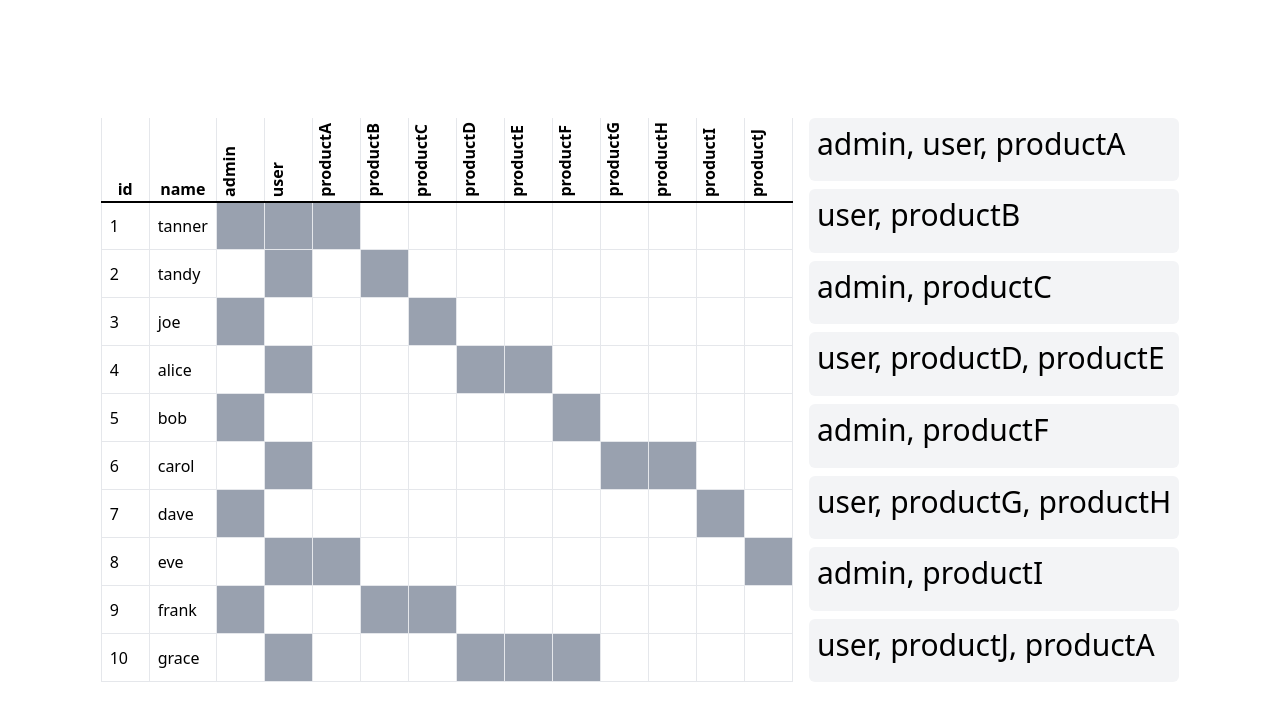
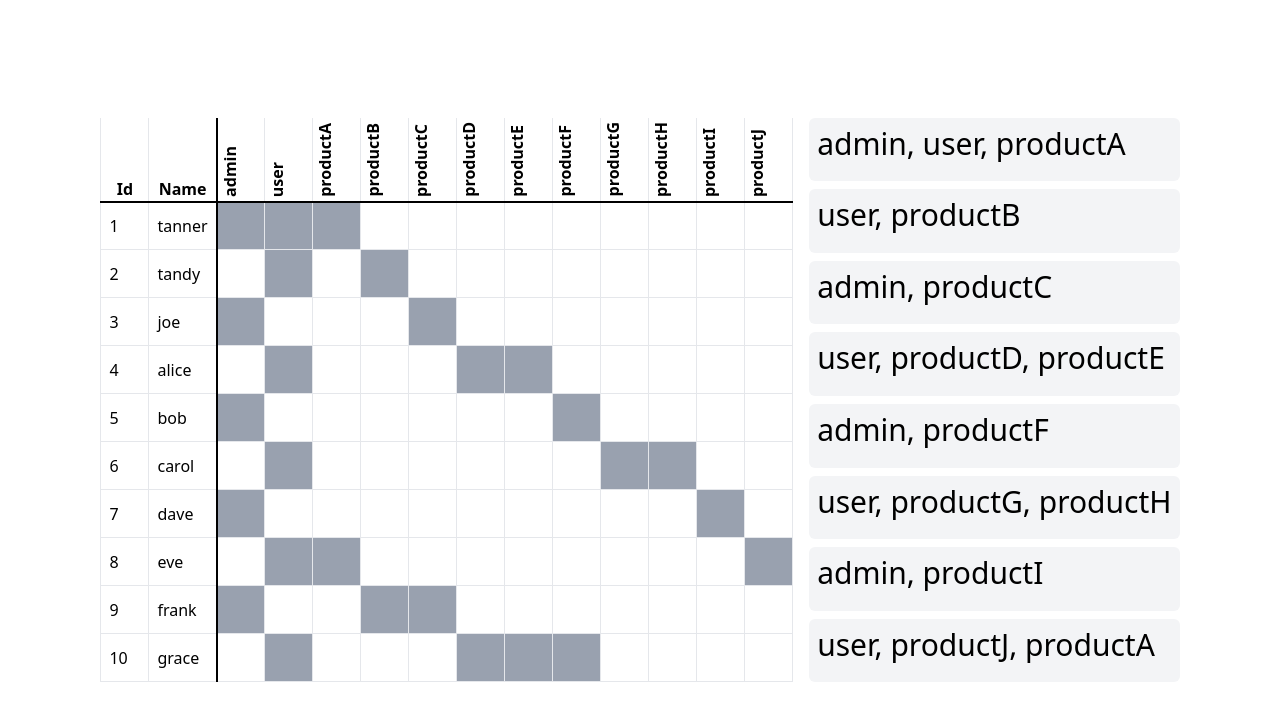
Before and after one commit to jkbh/access-analyzer-webapp, a React (Vite) app: page / in a window 1280 px wide. Shown: the top 720 px of the page. Built offline with nearby package versions, Linux system fonts and the light colour scheme.

Commit message:
feat: Add pinning for info columns to state

```diff
--- a/package.json
+++ b/package.json
@@ -1,7 +1,7 @@
 {
   "name": "access-analyzer-webapp",
   "private": true,
-  "version": "0.1.1",
+  "version": "0.1.2",
   "type": "module",
   "scripts": {
     "dev": "vite",
--- a/src/AccessTable/AccessTable.tsx
+++ b/src/AccessTable/AccessTable.tsx
@@ -18,9 +18,11 @@ export const AccessAnalyzer = () => {
 
   const roles = calculateAllRoles(data);
 
-  const userColumns: ColumnDef<User, string>[] = ["id", "name"].map((name) => ({
+  const userColumns: ColumnDef<User, string>[] = ["Id", "Name"].map((name) => ({
+    id: name.toLowerCase(),
     header: name,
-    accessorKey: name,
+    accessorKey: name.toLowerCase(),
+    enablePinning: true,
     cell: (cell) => <TextCell keyName={name} content={cell.getValue()} />,
   }));
 
@@ -48,6 +50,12 @@ export const AccessAnalyzer = () => {
     data,
     columns,
     getCoreRowModel: getCoreRowModel(),
+    enableColumnPinning: true,
+    initialState: {
+      columnPinning: {
+        left: ["id", "name"],
+      },
+    },
   });
 
   return (
```
